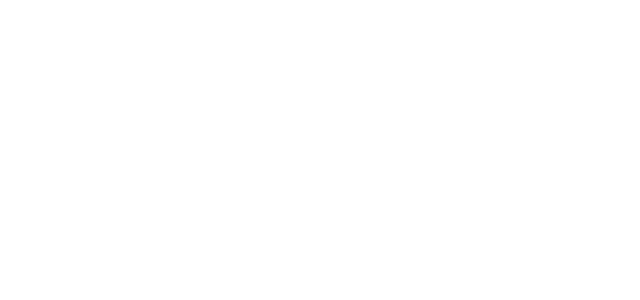
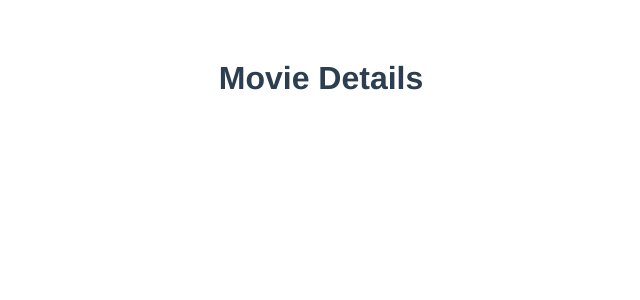
Before and after one commit to ajinkyarox/MovieReviewer, a Vue app in the folder VueJs Application/MovieReviewer/: page /#/moviereviewer/movie in a window 1280 px wide. Shown: the top 300 px of the page, without its empty margins (319-959 px from the left). Built offline with nearby package versions, Linux system fonts and the light colour scheme.

Commit message:
Movie Details using url Param on new page

```diff
--- /dev/null
+++ b/VueJs Application/MovieReviewer/src/components/Movie.vue
@@ -0,0 +1,16 @@
+<template>
+<div>
+    <h1>Movie Details</h1>
+
+   {{Id}}
+</div>
+</template>
+<script>
+export default {
+    data(){
+        console.log(this.$route.query.Id)
+     return{  Id: this.$route.query.Id};
+
+    }
+}
+</script>
--- a/VueJs Application/MovieReviewer/src/components/MovieReviewer.vue
+++ b/VueJs Application/MovieReviewer/src/components/MovieReviewer.vue
@@ -48,8 +48,8 @@
             </thead>
             <tbody v-for="(item) in result" :key="item.Id">
 <tr>
-<td>{{item.Id}}</td>
-<td>{{item.Name}}</td>
+<td> {{item.Id}}</td>
+<td><button @click="movieDetails(item.Id)" >{{item.Name}}</button></td>
 <td>{{item.Genre}}</td>
 <td><button @click="updateEvent(item.Id)">Update Movie</button></td>
 <td><button @click="deleteEvent(item.Id)">Delete Movie</button></td>
@@ -129,6 +129,9 @@
       this.tempId=id
       this.deleteMovie=true
       this.isOpen=true
+    },
+    movieDetails(id){
+router.push({ path: 'moviereviewer/movie', query: { Id: id }})
     },
     async update(){
       if(this.name.trim()!='' && this.name!=null && this.name!=undefined &&
--- a/VueJs Application/MovieReviewer/src/router/index.js
+++ b/VueJs Application/MovieReviewer/src/router/index.js
@@ -2,6 +2,7 @@
 import Router from 'vue-router'
 import HelloWorld from '@/components/HelloWorld'
 import MovieReviewer from '@/components/MovieReviewer'
+import Movie from '@/components/Movie'
 
 Vue.use(Router)
 
@@ -17,6 +18,11 @@
       name: 'MovieReviewer',
       component: MovieReviewer
 
+    },
+    {
+      path:'/moviereviewer/movie',
+      name:'Movie',
+      component:Movie
     }
   ]
 })
```
Also changed, not shown: 1 other file (tests, documents, lock files or other folders).
